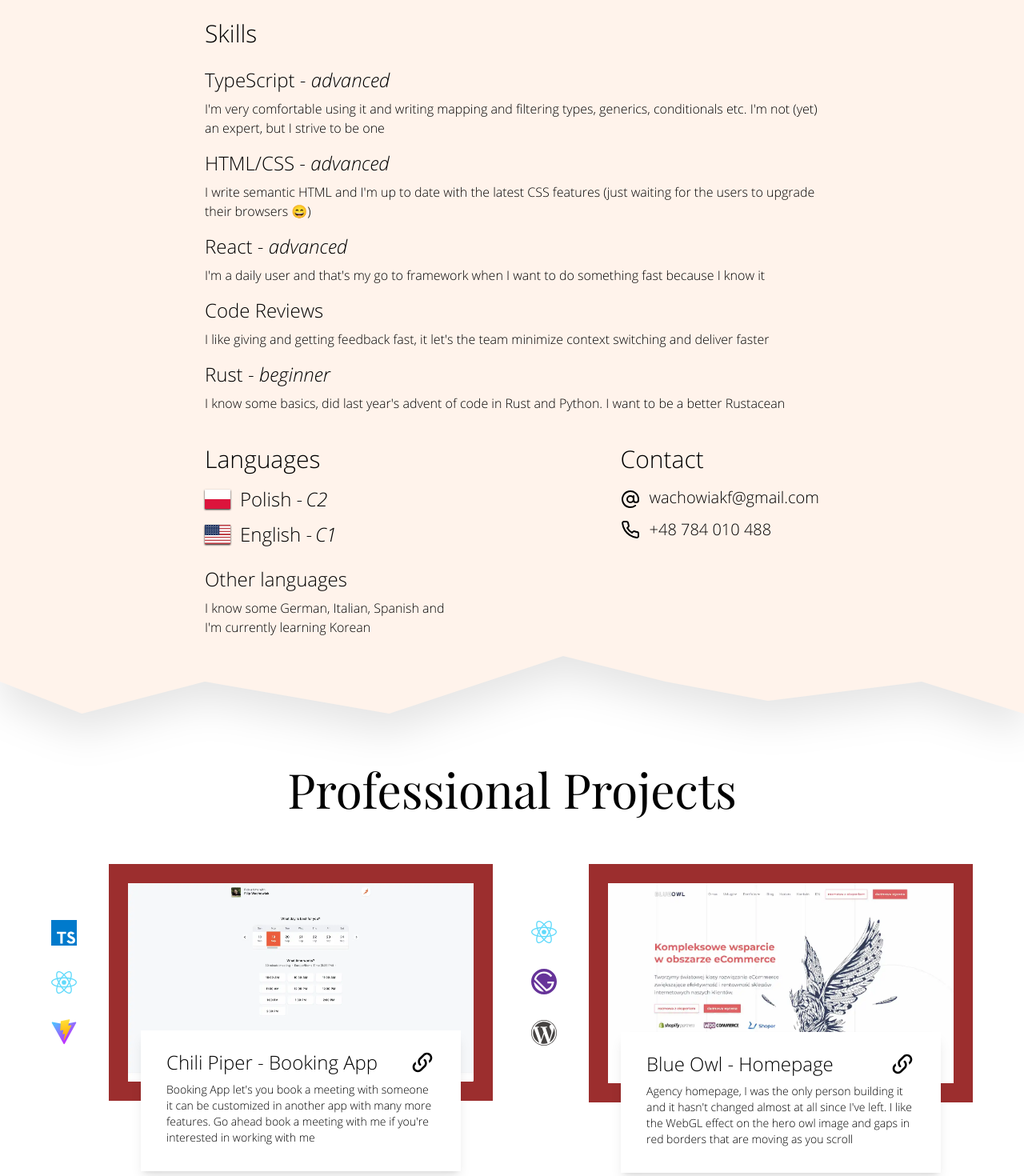
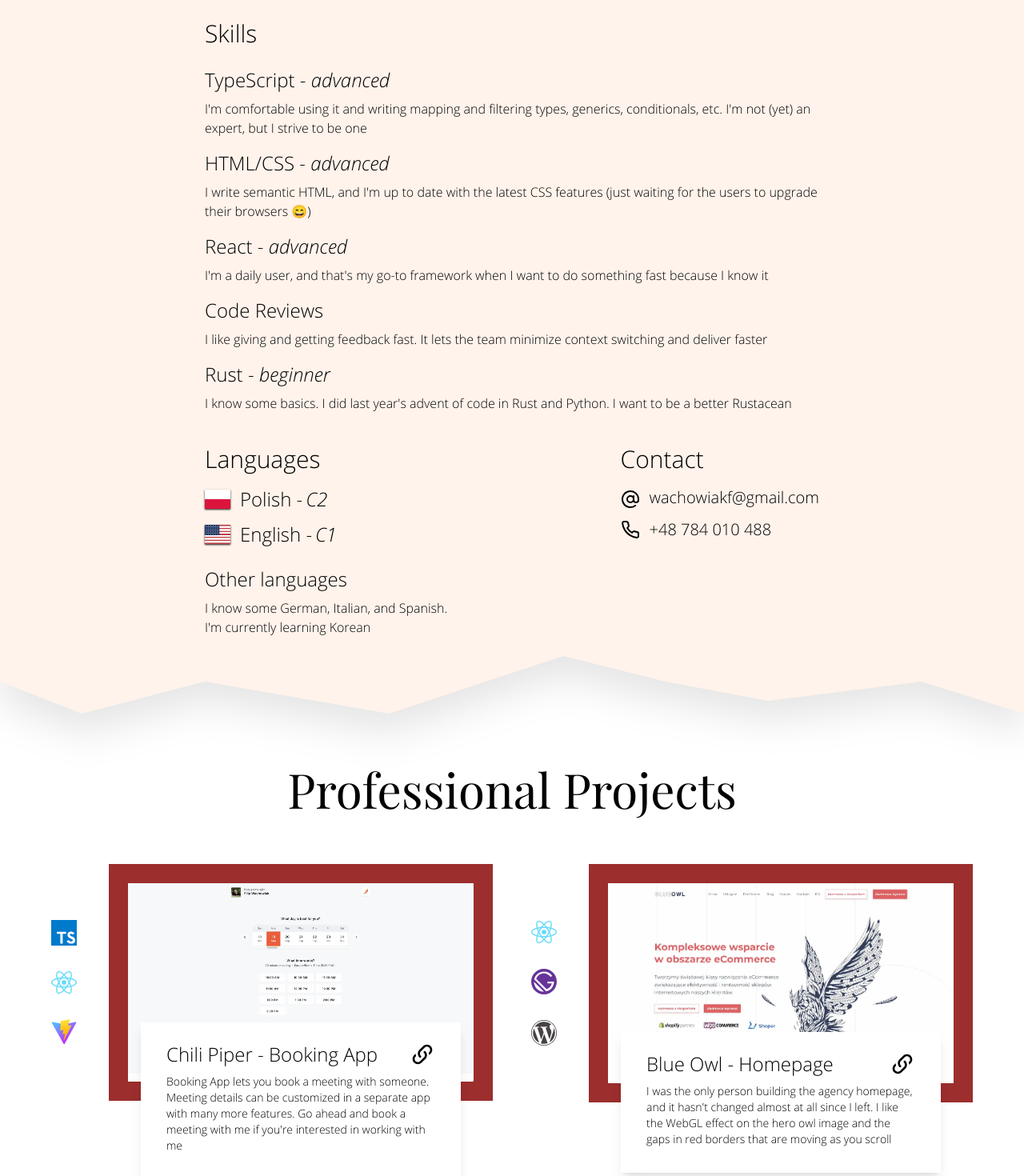
Before and after one commit to filipw01/filip-wachowiak, a Next.js app: page / in a window 1280 px wide. Shown: the part 900-2370 px from the top of the page at 80% size. Built offline with nearby package versions, Linux system fonts and the light colour scheme.

Commit message:
Update Resume and wording

```diff
--- a/components/Navigation.tsx
+++ b/components/Navigation.tsx
@@ -90,7 +90,7 @@ export default function Navigation({ navigationElements }: Props) {
                 </a>
                 <a
                   className="flex flex-col items-center my-2 ml-6 font-display"
-                  href="/FilipWachowiakResumeEng.pdf"
+                  href="/Resume.pdf"
                   download="Filip Wachowiak - resume"
                 >
                   <img
--- a/components/sections/AboutSection.tsx
+++ b/components/sections/AboutSection.tsx
@@ -57,7 +57,7 @@ const AboutSection = React.forwardRef<HTMLDivElement, Props>(
               Other languages
             </BaseHeading>
             <p>
-              I know some German, Italian, Spanish and I'm currently learning
+              I know some German, Italian, and Spanish. I'm currently learning
               Korean
             </p>
           </div>
--- a/components/sections/HeroSection.tsx
+++ b/components/sections/HeroSection.tsx
@@ -38,8 +38,8 @@ export default function HeroSection({ nextSectionRef }: Props) {
             learning Rust
           </BaseHeading>
           <p className="mt-4 text-sm lg:text-lg sm:text-md">
-            I like challenges and solving the impossible problems. Manageable
-            and readable code is the first step to a great UX
+            I like challenges and solving impossible problems. Manageable and
+            readable code is the first step to a great UX
           </p>
           <BaseButton
             className="mt-6"
--- a/data/config.json
+++ b/data/config.json
@@ -3,26 +3,26 @@
     {
       "name": "TypeScript",
       "level": "advanced",
-      "content": "I'm very comfortable using it and writing mapping and filtering types, generics, conditionals etc. I'm not (yet) an expert, but I strive to be one"
+      "content": "I'm comfortable using it and writing mapping and filtering types, generics, conditionals, etc. I'm not (yet) an expert, but I strive to be one"
     },
     {
       "name": "HTML/CSS",
       "level": "advanced",
-      "content": "I write semantic HTML and I'm up to date with the latest CSS features (just waiting for the users to upgrade their browsers 😄)"
+      "content": "I write semantic HTML, and I'm up to date with the latest CSS features (just waiting for the users to upgrade their browsers 😄)"
     },
     {
       "name": "React",
       "level": "advanced",
-      "content": "I'm a daily user and that's my go to framework when I want to do something fast because I know it"
+      "content": "I'm a daily user, and that's my go-to framework when I want to do something fast because I know it"
     },
     {
       "name": "Code Reviews",
-      "content": "I like giving and getting feedback fast, it let's the team minimize context switching and deliver faster"
+      "content": "I like giving and getting feedback fast. It lets the team minimize context switching and deliver faster"
     },
     {
       "name": "Rust",
       "level": "beginner",
-      "content": "I know some basics, did last year's advent of code in Rust and Python. I want to be a better Rustacean"
+      "content": "I know some basics. I did last year's advent of code in Rust and Python. I want to be a better Rustacean"
     }
   ],
   "languages": [
@@ -40,7 +40,7 @@
   "projects": [
     {
       "name": "Fiszki",
-      "description": "Flashcards app - focused on calendar, the better it goes with a flashcard, the less often it will be shown. Actively used, but without auth so I won't disclose the URL. Flashcards are stored in Google Sheets",
+      "description": "Flashcards app - focused on the calendar; the better it goes with a flashcard, the less often it will be shown. Actively used, but without auth, so I won't disclose the URL. Flashcards are stored in Google Sheets",
       "github": "https://github.com/filipw01/fiszki",
       "image": "/images/fiszki.webp",
       "technologies": [
@@ -60,7 +60,7 @@
     },
     {
       "name": "Dives",
-      "description": "Expense tracker - I designed it, created basic backend and started frontend but didn't have much time to develop it so at this point I think this project is dead",
+      "description": "Expense tracker - I designed it, created a basic backend, and started frontend but didn't have much time to develop it, so at this point, I think this project is dead",
       "github": "https://github.com/dives-app",
       "link": "https://dives-txvot44owa-ez.a.run.app",
       "image": "/images/dives.jpg",
@@ -81,7 +81,7 @@
     },
     {
       "name": "Worlds Stats",
-      "description": "Gatsby page with League of Legends Worlds 2019 statistics. Data is fetched by custom web scraper and then exported as a JSON to generate the webpage.",
+      "description": "League of Legends Worlds 2019 statistics. A custom web scraper fetches data and then exports it as a JSON to generate the webpage",
       "github": "https://github.com/filipw01/worldsstats",
       "link": "https://worldsstats.netlify.com",
       "image": "/images/worldsStats.jpg",
@@ -102,7 +102,7 @@
     },
     {
       "name": "WordPress Dockerized",
-      "description": "Docker-compose file for WordPress. It streamlined bootstrap process for new project and reduced compatibility issues when a developer needed to jump into someone else’s project.",
+      "description": "Docker-compose file for WordPress. It streamlined the bootstrap process for a new project and reduced compatibility issues when a developer needed to jump into someone else’s project",
       "github": "https://github.com/filipw01/wordpress-dockerized",
       "image": "/images/wordpressDockerized.jpg",
       "technologies": [
@@ -124,7 +124,7 @@
   "professionalProjects": [
     {
       "name": "Chili Piper - Booking App",
-      "description": "Booking App let's you book a meeting with someone it can be customized in another app with many more features. Go ahead book a meeting with me if you're interested in working with me",
+      "description": "Booking App lets you book a meeting with someone. Meeting details can be customized in a separate app with many more features. Go ahead and book a meeting with me if you're interested in working with me",
       "link": "https://calendar.na.chilipiper.com/book/me/filip-wachowiak",
       "image": "/images/chiliPiper.webp",
       "technologies": [
@@ -144,7 +144,7 @@
     },
     {
       "name": "Blue Owl - Homepage",
-      "description": "Agency homepage, I was the only person building it and it hasn't changed almost at all since I've left. I like the WebGL effect on the hero owl image and gaps in red borders that are moving as you scroll",
+      "description": "I was the only person building the agency homepage, and it hasn't changed almost at all since I left. I like the WebGL effect on the hero owl image and the gaps in red borders that are moving as you scroll",
       "link": "https://blueowl.pl",
       "image": "/images/blueowl.webp",
       "technologies": [
@@ -173,13 +173,13 @@
           "name": "Frontend Tech Lead",
           "start": "2022-04",
           "end": "Present",
-          "description": "I led a frontend team of 3 people. We developed a new product from scratch. I recognized and clearly documented lack of ownership in our design system and the issues it created. As a result I started leading a new team responsible for the design system improvements. It required close collaboration with designers while trying to deliver consistency and the best DX without sacrificing UX and accessibility"
+          "description": "I led a frontend team of 3 people. We developed a new product from scratch. I recognized and documented the lack of ownership in our design system and the issues it created. As a result, I started leading a new team responsible for the design system improvements. It required close collaboration with designers while trying to deliver consistency and the best DX without sacrificing UX and accessibility"
         },
         {
           "name": "Frontend Engineer",
           "start": "2021-05",
           "end": "2022-04",
-          "description": "I developed features for an existing, but unreleased product. Greatly improved tooling and DX for the frontend team. Migrated bundler from Webpack to Vite and visual regression testing from Percy to Chromatic (which saved us quite some money)."
+          "description": "I developed features for an existing but unreleased product. Greatly improved tooling and DX for the frontend team. Migrated bundler from Webpack to Vite and visual regression testing from Percy to Chromatic (which saved us quite some money)."
         }
       ],
       "technologies": [
@@ -210,7 +210,7 @@
           "name": "Task Creator",
           "start": "2020-08",
           "end": "2022-05",
-          "description": "I created over 20 recruitment tasks checking knowledge of JavaScript, React, TypeScript, CSS, HTML, Python and Rust. My job involved developing task ideas, creating description, both correct and wrong solutions and testing it to score appropriately. If you're using Codility there's a good chance you saw some tasks created by me"
+          "description": "I created over 20 recruitment tasks checking knowledge of JavaScript, React, TypeScript, CSS, HTML, Python, and Rust. My job involved developing task ideas, creating a description, correct and wrong solutions, and testing them to score appropriately. If you're using Codility, there's a good chance you saw some tasks created by me"
         }
       ],
       "technologies": [
@@ -241,7 +241,7 @@
           "name": "Web Developer",
           "start": "2018-07",
           "end": "2020-11",
-          "description": "I was mostly creating custom WordPress themes. I improved the process of bootstrapping and simplified sharing projects across machines with OS's a with Docker and rewritten the Blue Owl website from scratch using Gatsby while exposing WordPress as a CMS to the admins"
+          "description": "I mainly created custom WordPress themes. I improved the process of bootstrapping and simplified sharing projects across machines using Docker. I've rewritten the Blue Owl website from scratch using Gatsby while exposing WordPress as a CMS to the admins"
         }
       ],
       "technologies": [
```
Also changed, not shown: 2 other files (tests, documents, lock files or other folders).
